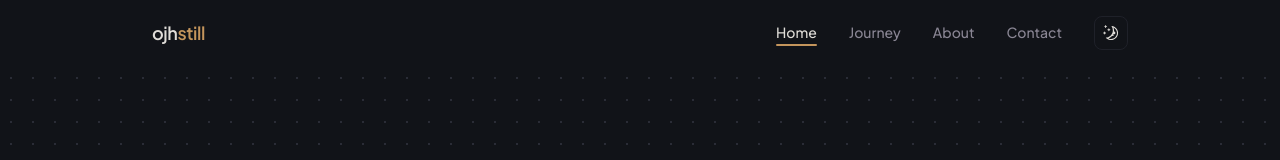
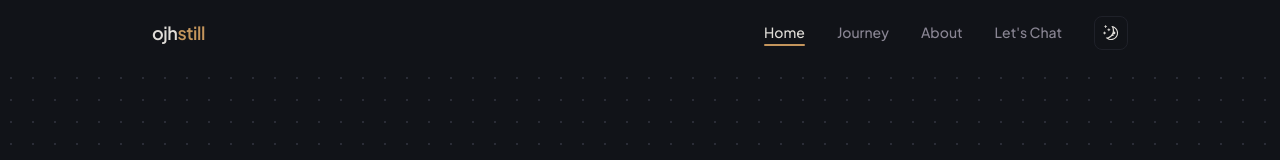
Before and after one commit to ojhstill/ojhstill.com, a React (Vite) app: page / in a window 1280 px wide. Shown: the top 160 px of the page. Built offline with nearby package versions, Linux system fonts and the light colour scheme.

Commit message:
Update navigation label for contact page to "Let's Chat"

```diff
--- a/src/components/Header.tsx
+++ b/src/components/Header.tsx
@@ -9,7 +9,7 @@ const navigation = [
   { name: 'Home', to: '/' },
   { name: 'Journey', to: '/journey' },
   { name: 'About', to: '/about' },
-  { name: 'Contact', to: '/contact' },
+  { name: "Let's Chat", to: '/contact' },
 ];
 
 export default function Header() {
```
